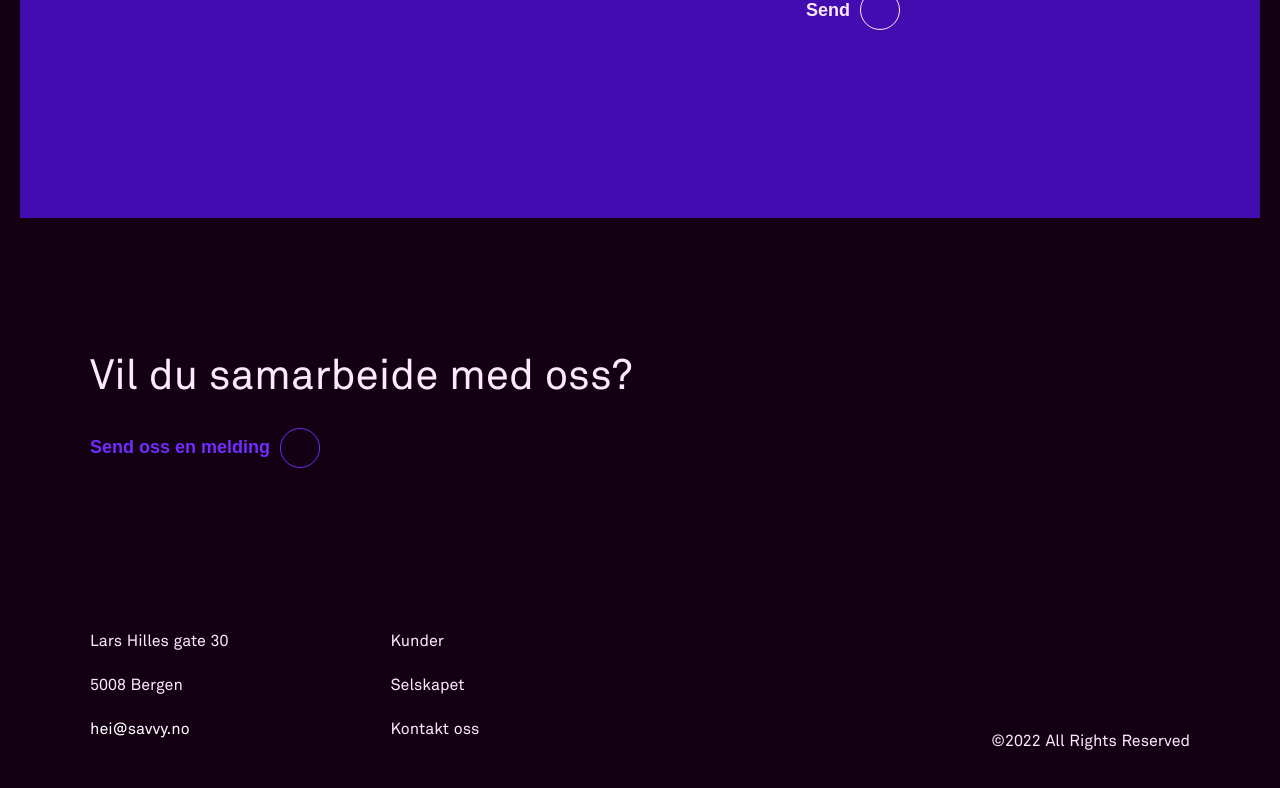
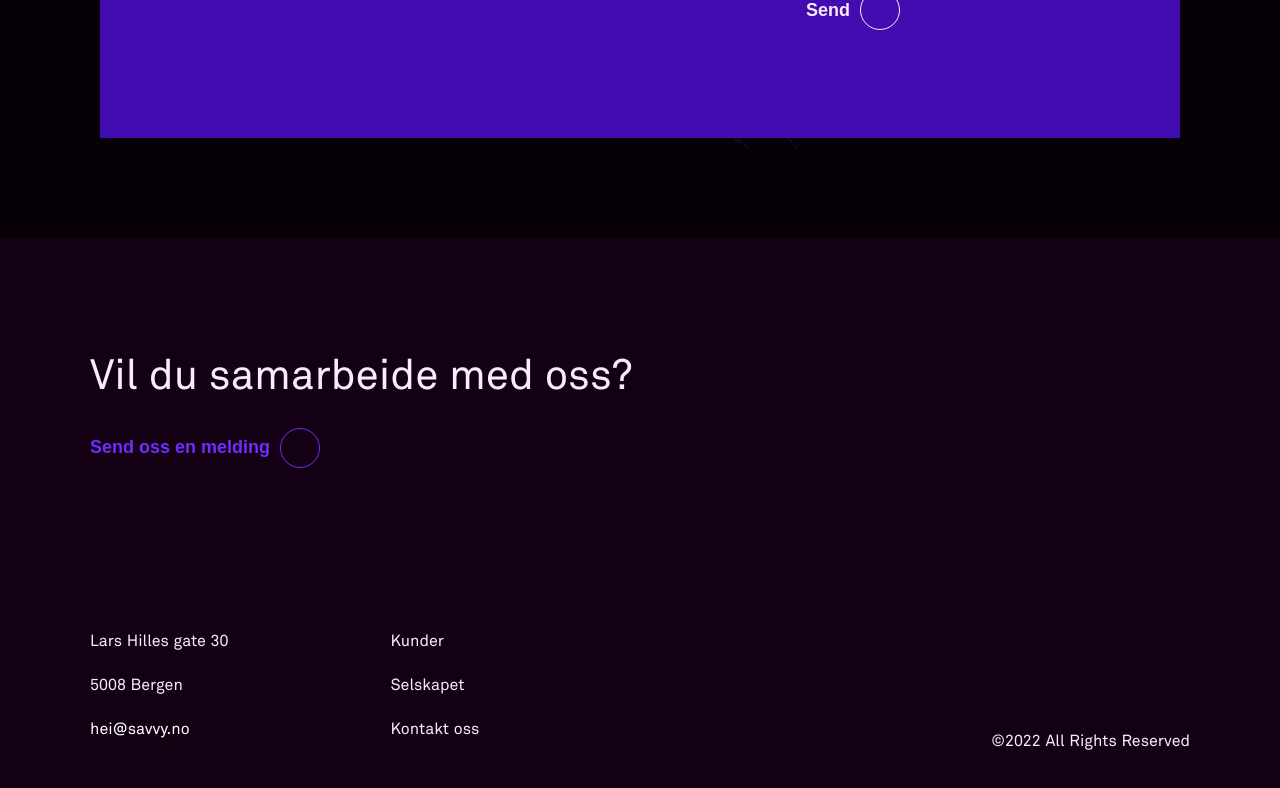
Before and after one commit to SavvyAS/savvy.no, a Next.js app: page / in a window 1280 px wide. Both pictures are taken after a click on the button "Send oss en melding". Shown: the part 4457-5245 px from the top of the page. Built offline with nearby package versions, Linux system fonts and the light colour scheme; some icons are missing.

Commit message:
Fix modal backdrop and styling

```diff
--- a/components/Modals/BaseModal.tsx
+++ b/components/Modals/BaseModal.tsx
@@ -12,15 +12,13 @@ export const BaseModal = ({ isOpen, onClose, color = 'primary-dark', children }:
   return (
     <Dialog as="div" open={isOpen} className={styles.dialog} onClose={onClose}>
       <div className={styles.container}>
-        <div className={clsx(styles.content, styles[`content--bg-${color}`])}>
-          <Dialog.Panel className={styles.panel}>
-            <div style={{ display: 'grid', placeItems: 'center', height: '100%', width: '100%' }}>
-              {children}
-            </div>
-            <button type="button" className={styles['close-button']} onClick={onClose}>
-              <i className="far fa-times"></i>
-            </button>
+        <div className={clsx(styles.content)}>
+          <Dialog.Panel className={clsx(styles.panel, styles[`panel--bg-${color}`])}>
+            {children}
           </Dialog.Panel>
+          <button type="button" className={styles['close-button']} onClick={onClose}>
+            <i className="far fa-times"></i>
+          </button>
         </div>
       </div>
     </Dialog>
--- a/components/Modals/Modals.module.scss
+++ b/components/Modals/Modals.module.scss
@@ -7,22 +7,36 @@
   position: fixed;
   inset: 0;
   overflow-y: auto;
-  margin: base(1);
+  background-color: rgba(0, 0, 0, 0.6);
+}
 
-  @media screen and (max-width: map-get($breakpoints, 'md')) {
+.content {
+  position: fixed;
+  inset: 0;
+  animation-name: fade-in;
+  animation-duration: 0.3s;
+  margin: base(5);
+
+  @media screen and (max-width: map-get($breakpoints, md)) {
     margin: 0;
   }
 }
 
-.content {
-  z-index: 2;
-  display: flex;
-  justify-content: center;
-  align-items: center;
+@keyframes fade-in {
+  from {
+    opacity: 0;
+  }
+  to {
+    opacity: 1;
+  }
+}
+
+.panel {
+  width: 100%;
   height: 100%;
-  width: 100%;
-  animation-name: fade-in;
-  animation-duration: 0.5s;
+  display: grid;
+  place-items: center;
+  padding: 5%;
 
   &--bg-primary {
     background-color: $color-primary;
@@ -50,20 +64,6 @@
   }
 }
 
-@keyframes fade-in {
-  from {
-    opacity: 0;
-  }
-  to {
-    opacity: 1;
-  }
-}
-
-.panel {
-  width: 100%;
-  padding: base(3);
-}
-
 .close-button {
   border: 0.5px solid white;
   margin: 0;
@@ -73,7 +73,7 @@
   outline: 0;
   background: transparent;
   color: white;
-  top: base(1.5);
+  top: base(1);
   right: base(1);
   position: absolute;
   cursor: pointer;
@@ -81,6 +81,10 @@
   &:hover {
     transform: rotate(90deg);
     transition: transform 0.3s ease;
+  }
+
+  @media screen and (max-width: map-get($breakpoints, md)) {
+    top: base(1.5);
   }
 }
 
```
Also changed, not shown: pages/agency/index.tsx (+6 -2 lines).
